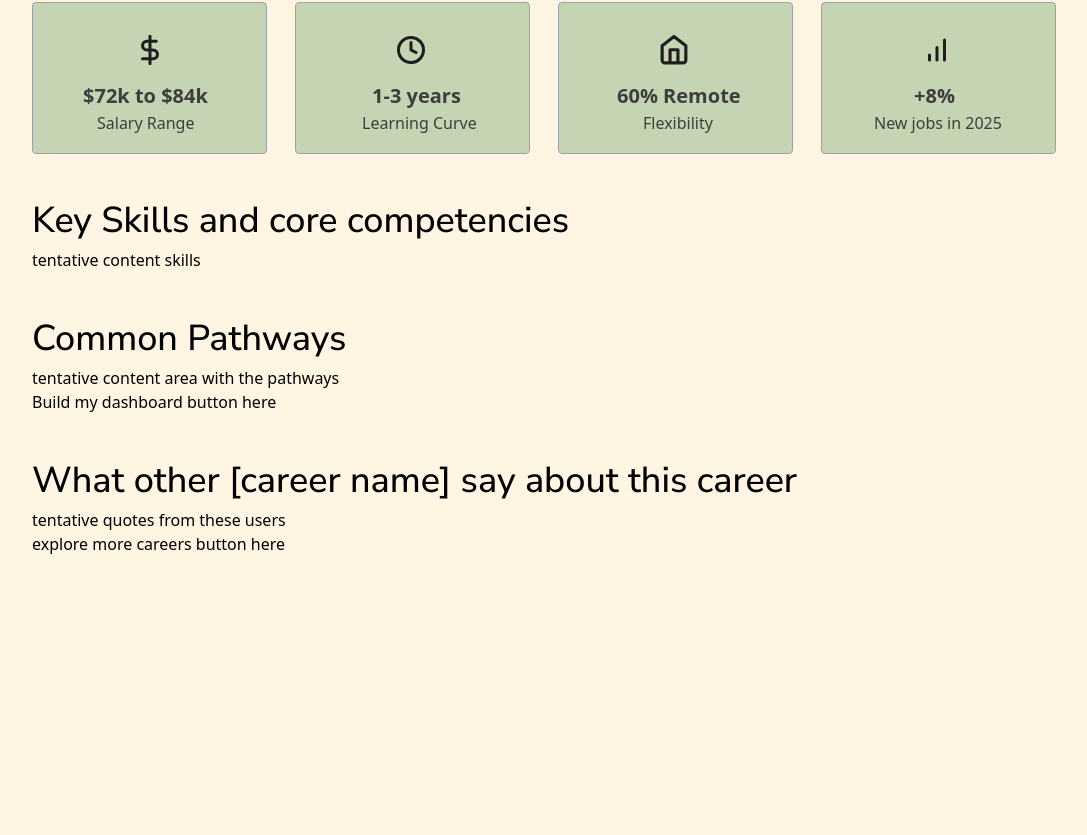
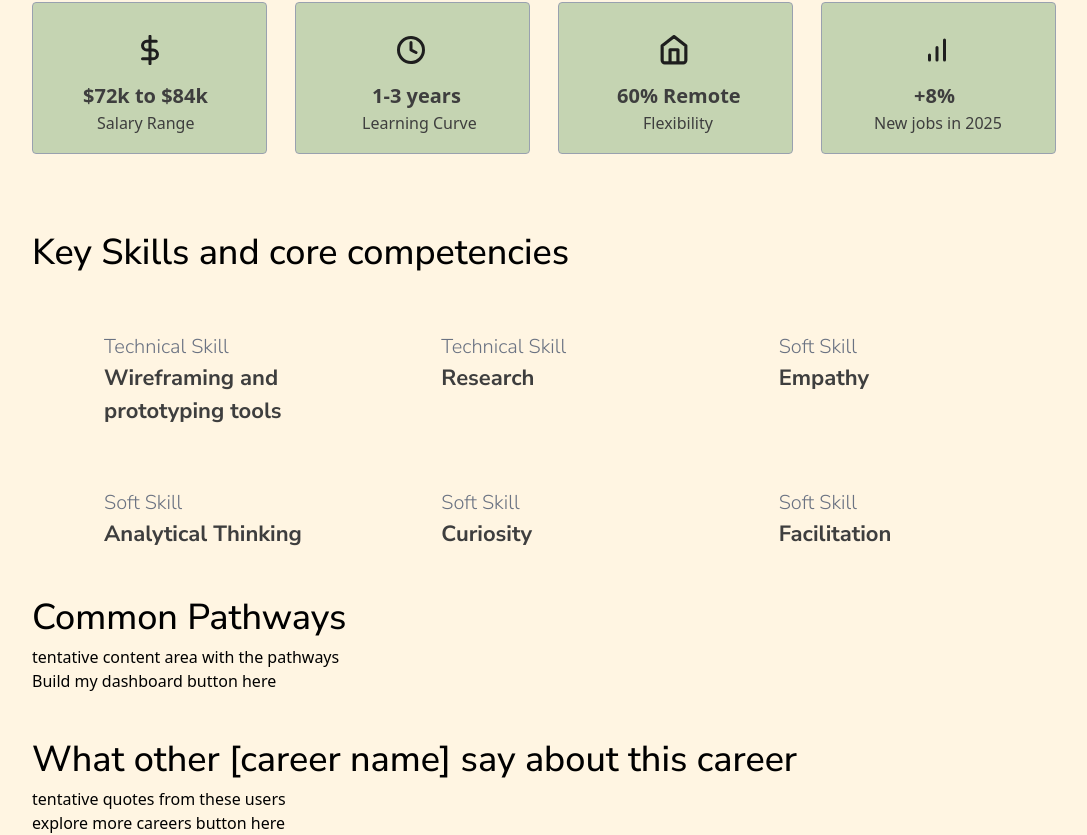
Before and after one commit to cherryontech/salted-caramel, a React (Vite) app: page /details/1 in a window 1280 px wide. Shown: the part 1015-1850 px from the top of the page, without its empty margins (96-1183 px from the left). Before the commit the page ends 1571 px from the top, so only its background shows below. Built offline with nearby package versions, Linux system fonts and the light colour scheme.

Commit message:
added skills section and styling

```diff
--- a/src/index.css
+++ b/src/index.css
@@ -14,6 +14,7 @@
     --color-white: #fffcf5;
     --color-black: #0c0c0d;
     --color-neutralblack: #3e3e3e;
+    --color-neutralgray: #b7b7b7;
     --font-nunito: Nunito Sans, "sans-serif";
     --font-inter: Inter, "sans-serif";
 
@@ -37,6 +38,13 @@
         rgba(0, 0, 0, 0.1)
       ),
       linear-gradient(0deg, var(--color-salmon), var(--color-salmon));
+
+    --gradient-neutralgray: linear-gradient(
+        0deg,
+        rgba(0, 0, 0, 0.2),
+        rgba(0, 0, 0, 0.2)
+      ),
+      linear-gradient(0deg, var(--color-neutralgray), var(--color-neutralgray));
   }
 }
 @utility bg-sage-gradient {
@@ -48,3 +56,6 @@
 @utility bg-salmon-gradient {
   background-image: var(--gradient-salmon);
 }
+@utility bg-neutralgray-gradient {
+  background-image: var(--gradient-neutralgray);
+}
--- a/src/routes/DetailPage.tsx
+++ b/src/routes/DetailPage.tsx
@@ -132,11 +132,25 @@ const DetailPage = () => {
       </section>
 
       <section>
-        <h2 className="mt-10 text-[36px] font-medium font-nunito">
+        <h2 className="mt-18 text-[36px] font-medium font-nunito">
           {" "}
           Key Skills and core competencies
         </h2>
-        <p> tentative content skills</p>
+
+        <div className="mt-13 grid grid-cols-3 gap-x-15 gap-y-15 pl-18">
+          {[...item.technicalSkills, ...item.softSkills].map((skill, index) => (
+            <div key={index} className="flex flex-col">
+              <span className="text-gray-500 font-light font-nunito text-[20px]">
+                {index < item.technicalSkills.length
+                  ? "Technical Skill"
+                  : "Soft Skill"}
+              </span>
+              <p className="font-nunito text-[22px] font-bold text-neutralblack">
+                {skill}
+              </p>
+            </div>
+          ))}
+        </div>
       </section>
 
       <section>
```
